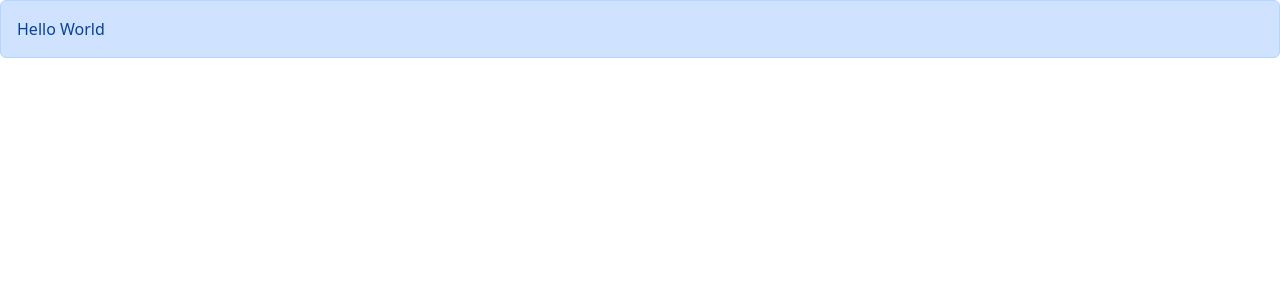
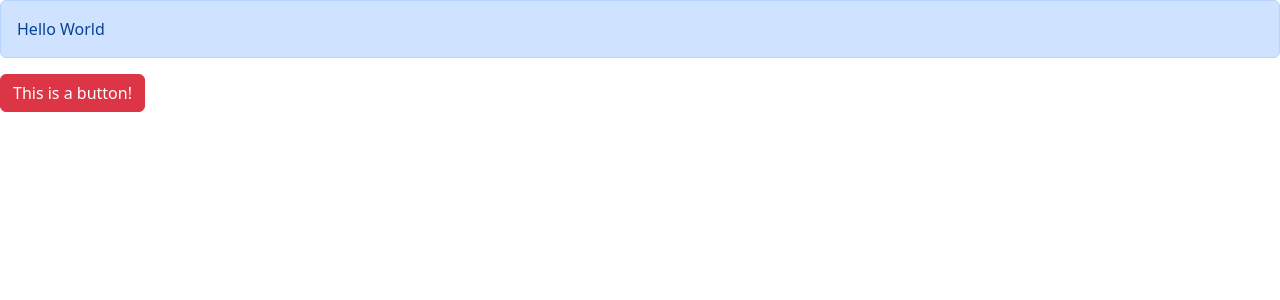
Before and after one commit to russellmcintire20/react-app, a React (Vite) app: page / in a window 1280 px wide. Shown: the top 300 px of the page. Built offline with nearby package versions, Linux system fonts and the light colour scheme.

Commit message:
add button with onClick

```diff
--- a/src/App.tsx
+++ b/src/App.tsx
@@ -1,4 +1,5 @@
 import Alert from "./components/Alert";
+import Button from "./components/Button";
 
 function App() {
   return (
@@ -6,6 +7,9 @@
       <Alert>
         Hello <span>World</span>
       </Alert>
+      <Button color="danger" onClick={() => console.log('Clicked')}>
+        This is a <span>button!</span>
+      </Button>
     </div>
   );
 }
--- /dev/null
+++ b/src/components/Button.tsx
@@ -0,0 +1,15 @@
+import { ReactNode } from "react"
+
+interface Props {
+    children: ReactNode;
+    color?: 'primary' | 'secondary' | 'danger';
+    onClick: () => void;
+}
+
+const Button = ({ children, onClick, color = 'primary'}: Props) => {
+    return (
+        <button type="button" className={'btn btn-'+ color} onClick={onClick}>{children}</button>
+    )
+}
+
+export default Button
```
